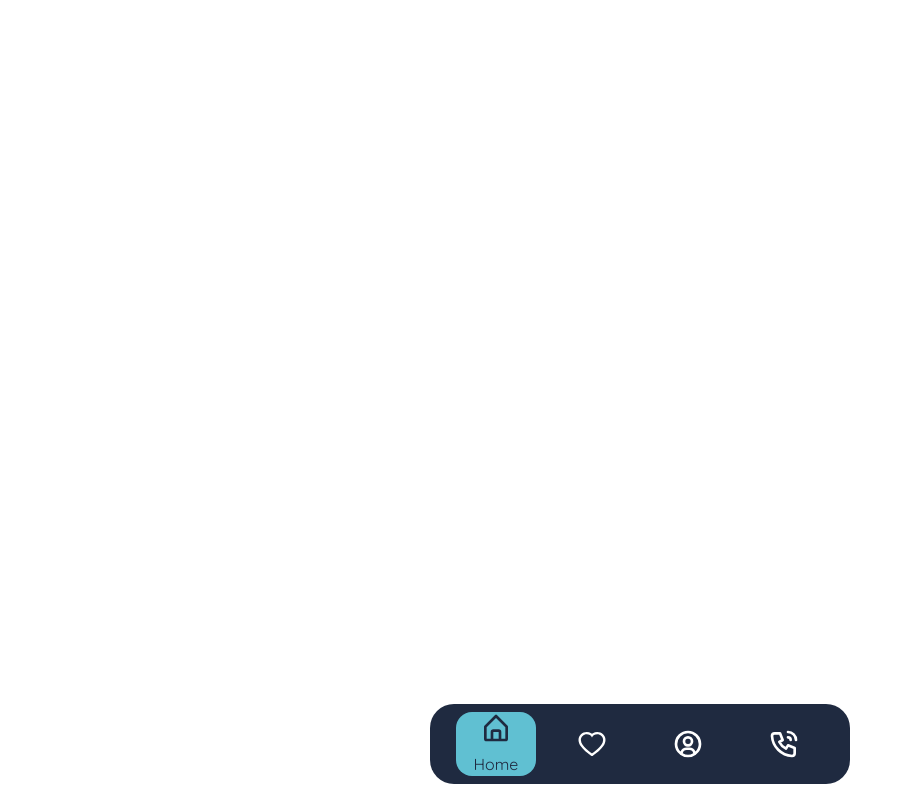
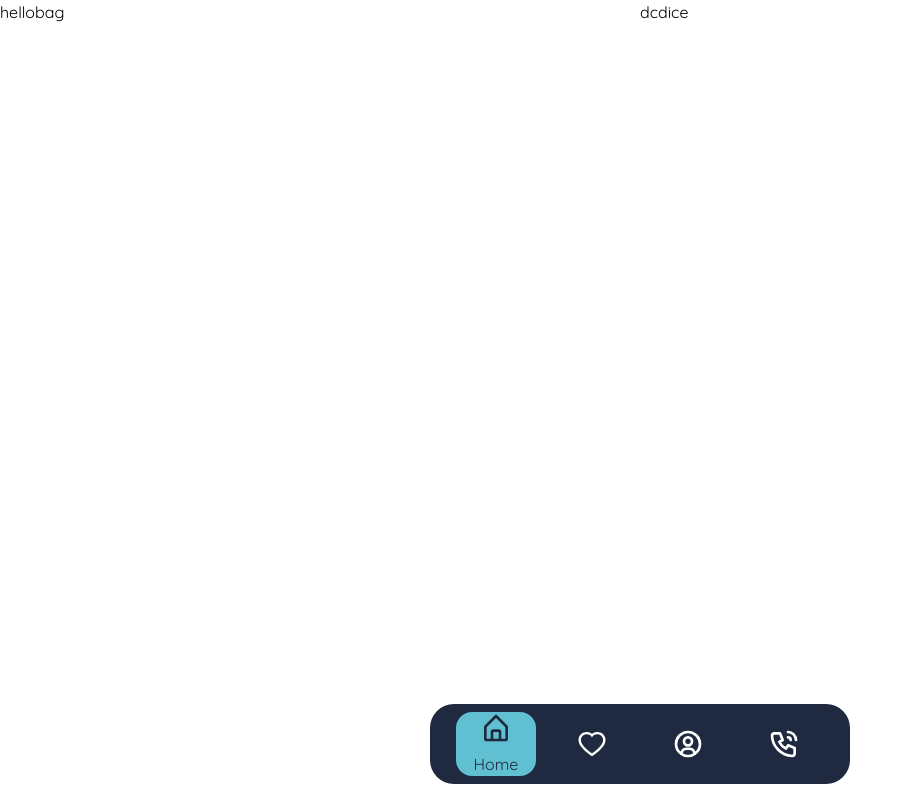
Before and after one commit to DC-21/react-tailwind-bottom-nav-webapp, a React (Vite) app: page /projects in a window 1280 px wide. Before the commit this address had no page. Shown: the whole page, without its empty margins (0-912 px from the left). Built offline with nearby package versions, Linux system fonts and the light colour scheme.

Commit message:
first commit

```diff
--- a/src/App.jsx
+++ b/src/App.jsx
@@ -3,15 +3,17 @@ import { Routes, Route } from "react-router-dom";
 import Bottom from "./components/Bottom";
 import Home from "./pages/Home";
 import About from "./pages/About";
+import Projects from "./pages/Projects";
 
 const App = () => {
   return (
     <>
-      <Bottom />
       <Routes>
         <Route path="/" element={<Home />} />
         <Route path="/about" element={<About/>}/>
+        <Route path="/projects" element={<Projects/>}/>
       </Routes>
+      <Bottom />
     </>
   );
 };
--- a/src/pages/Projects.jsx
+++ b/src/pages/Projects.jsx
@@ -1,18 +1,18 @@
-import React from 'react'
+import React from "react";
 
 const Projects = () => {
   return (
-    <div className='w-full md:h-screen h-auto'>
-      <div>
-        <div></div>
-        <div></div>
+    <div className="w-full md:h-screen h-auto flex">
+      <div className="flex w-1/2">
+        <div>hello</div>
+        <div>bag</div>
       </div>
-      <div>
-      <div></div>
-      <div></div>
+      <div className="flex w-1/2">
+        <div>dc</div>
+        <div>dice</div>
       </div>
     </div>
-  )
-}
+  );
+};
 
-export default Projects
+export default Projects;
```
